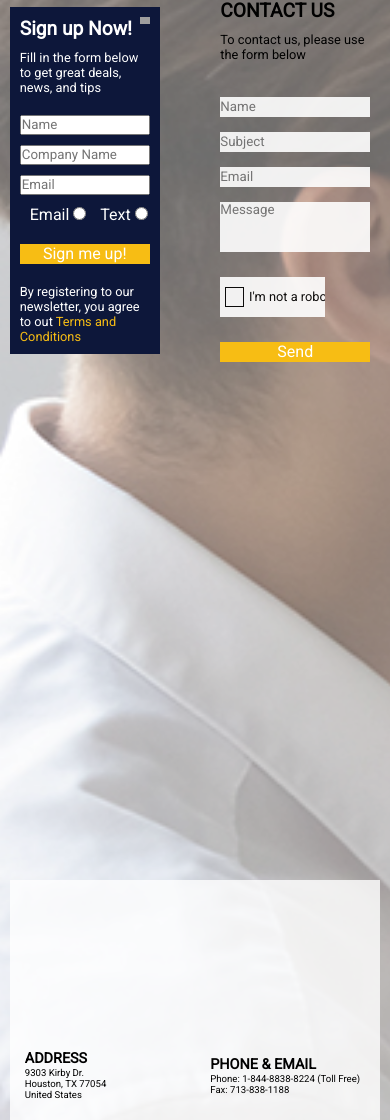
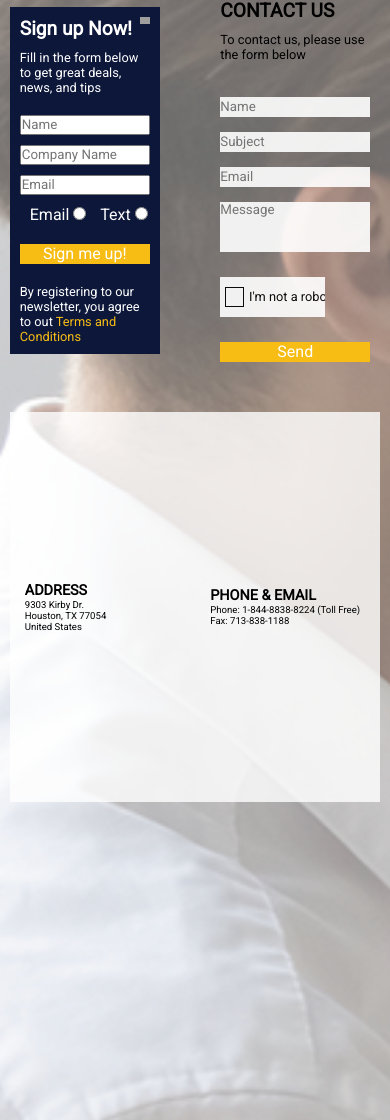
Before and after one commit to PFVNK/Competitive-Choice, a PHP site: page /index.html in a window 390 px wide. Shown: the part 1480-2600 px from the top of the page. Run offline with PHP 8.4, Linux system fonts and the light colour scheme; grey boxes are pictures that could not be loaded.

Commit message:
adjust form size

```diff
--- a/styles.css
+++ b/styles.css
@@ -557,7 +557,7 @@ textarea {
 
 @media only screen and (max-width: 800px) {
   .cc-forms {
-    height: 60vh;
+    height: auto;
     width: 95vw;
   }
 
@@ -623,7 +623,7 @@ textarea {
 
 @media only screen and (max-width: 550px) {
   .cc-forms {
-    height: 50vh;
+    /* height: 50vh; */
     transform: translate(0, -80px);
   }
 
```
